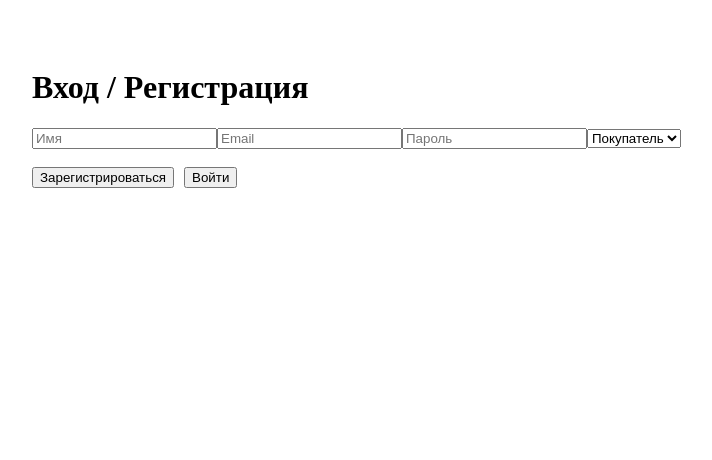
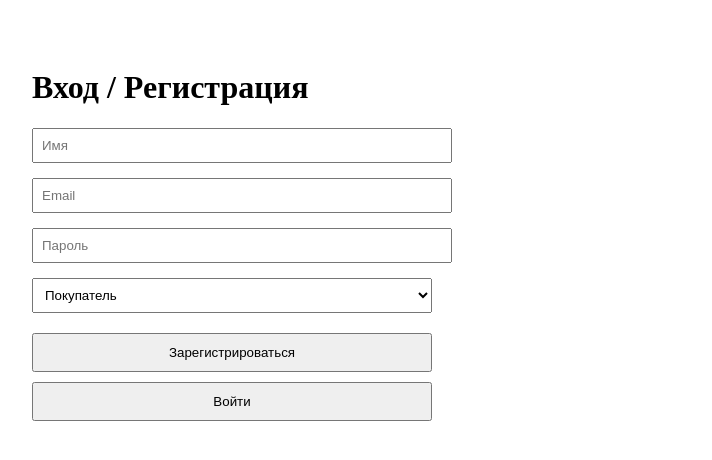
Before and after one commit to adzon812-ops/Flapy, a Next.js app: page /login in a window 1280 px wide. Shown: the top 460 px of the page, without its empty margins (16-728 px from the left). Built offline with nearby package versions, Linux system fonts and the light colour scheme; no server answers.

Commit message:
Update login.js

```diff
--- a/pages/login.js
+++ b/pages/login.js
@@ -50,41 +50,63 @@ export default function Login() {
   }
 
   return (
-    <div style={{ padding: 40 }}>
+    <div style={{ padding: 40, maxWidth: 400 }}>
       <h1>Вход / Регистрация</h1>
 
+      <div style={{ marginBottom: 15 }}>
         <input
+          style={{ width: "100%", padding: 8 }}
           placeholder="Имя"
           value={fullName}
           onChange={(e) => setFullName(e.target.value)}
         />
+      </div>
 
+      <div style={{ marginBottom: 15 }}>
         <input
+          style={{ width: "100%", padding: 8 }}
           placeholder="Email"
           value={email}
           onChange={(e) => setEmail(e.target.value)}
         />
+      </div>
 
+      <div style={{ marginBottom: 15 }}>
         <input
+          style={{ width: "100%", padding: 8 }}
           type="password"
           placeholder="Пароль"
           value={password}
           onChange={(e) => setPassword(e.target.value)}
         />
+      </div>
 
-      <select value={role} onChange={(e) => setRole(e.target.value)}>
+      <div style={{ marginBottom: 20 }}>
+        <select
+          style={{ width: "100%", padding: 8 }}
+          value={role}
+          onChange={(e) => setRole(e.target.value)}
+        >
           <option value="buyer">Покупатель</option>
           <option value="agent">Риэлтор</option>
         </select>
+      </div>
 
-      <br /><br />
+      <button
+        style={{ padding: 10, width: "100%", marginBottom: 10 }}
+        onClick={handleSignUp}
+      >
+        Зарегистрироваться
+      </button>
 
-      <button onClick={handleSignUp}>Зарегистрироваться</button>
-      <button onClick={handleSignIn} style={{ marginLeft: 10 }}>
+      <button
+        style={{ padding: 10, width: "100%" }}
+        onClick={handleSignIn}
+      >
         Войти
       </button>
 
-      <p>{message}</p>
+      <p style={{ marginTop: 20, color: "red" }}>{message}</p>
     </div>
   )
 }
```
Lines whose indentation alone changed are shown as unchanged.
